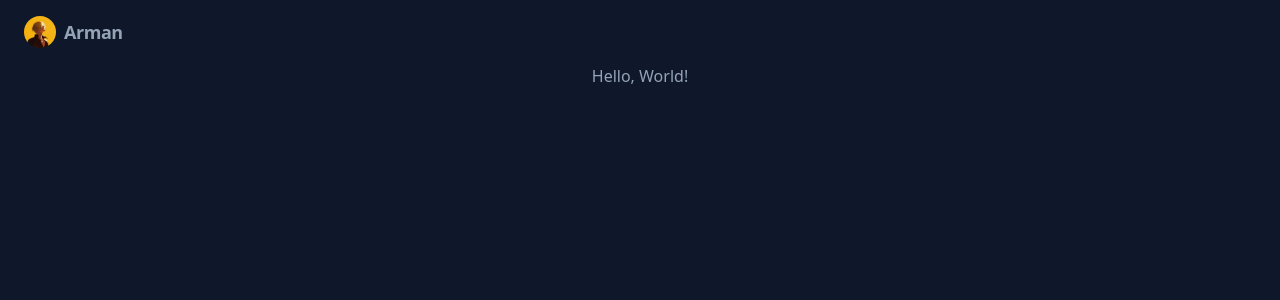
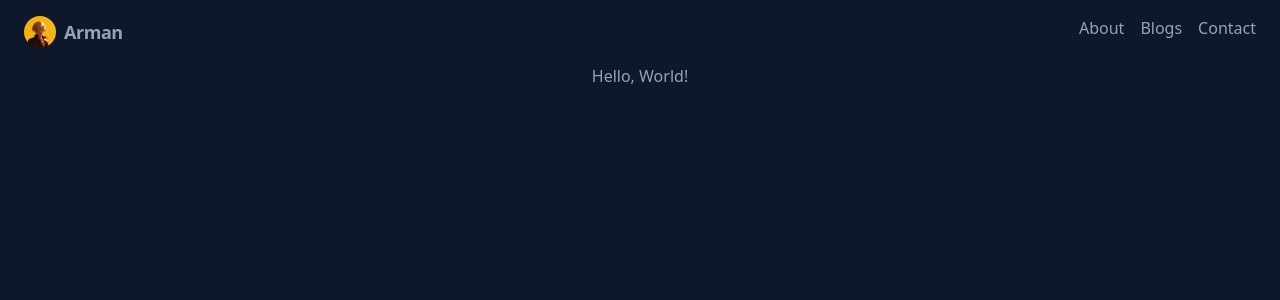
Before and after one commit to itsarman001/Portfolio, a Nuxt app: page / in a window 1280 px wide. Shown: the top 300 px of the page. Built offline with nearby package versions, Linux system fonts and the light colour scheme.

Commit message:
feat: Implement NavGroup component with dynamic navigation items and integrate into header

```diff
--- a/app/components/header/NavGroup.vue
+++ b/app/components/header/NavGroup.vue
@@ -1,3 +1,23 @@
 <template>
-    <div>Nav Group</div>
+  <div>
+    <nav>
+      <ul class="flex gap-4">
+        <li
+          v-for="(item, index) in navItems"
+          :key="index"
+          class="hover:text-slate-200"
+        >
+          <a :href="item.path">{{ item.label }}</a>
+        </li>
+      </ul>
+    </nav>
+  </div>
 </template>
+
+<script setup lang="ts">
+import type { NavItem } from "@/types/types";
+
+const props = defineProps<{
+  navItems: NavItem[];
+}>();
+</script>
--- a/app/components/header/index.vue
+++ b/app/components/header/index.vue
@@ -2,10 +2,19 @@
   <header class="w-full py-4 px-6">
     <nav class="flex align-center justify-between gap-2 w-full">
       <headerLogo :name="user.name" :avatar="user.avatar" />
+      <headerNavGroup :navItems="navItems"/>
     </nav>
   </header>
 </template>
 
 <script setup lang="ts">
 import user from "@/data/user.json";
+import type { NavItem } from "@/types/types";
+
+const navItems: NavItem[] = [
+  { label: "About", path: "/about" },
+  { label: "Blogs", path: "/blogs" },
+  { label: "Contact", path: "/contact" },
+];
+
 </script>
--- /dev/null
+++ b/app/types/types.ts
@@ -0,0 +1 @@
+export type NavItem = { label: string; path: string };
```
